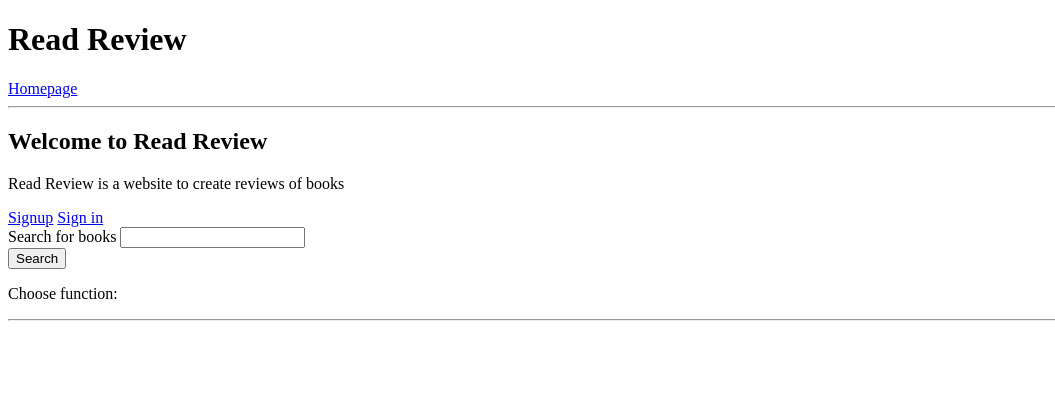
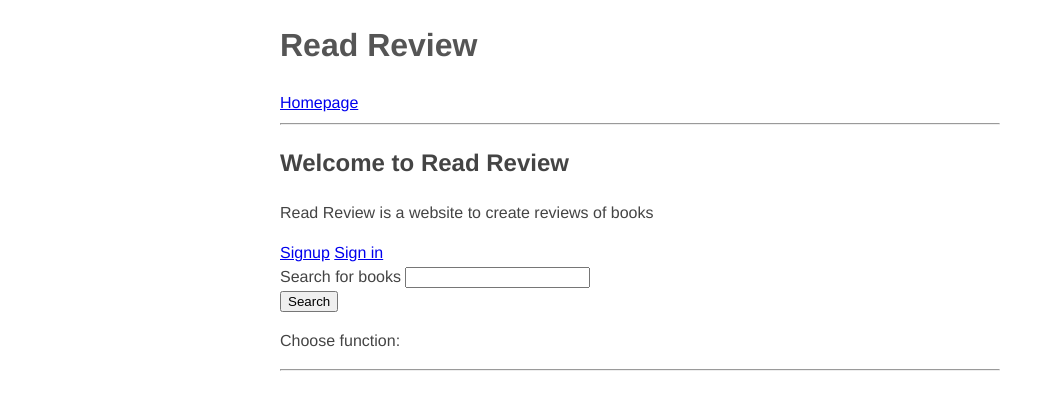
Before and after one commit to evahteri/Read-Review, a Flask app: page / in a window 1280 px wide. Shown: the top 410 px of the page, without its empty margins (0-1055 px from the left). Run offline with Flask 2, Linux system fonts and the light colour scheme.

Commit message:
started css styling

```diff
--- /dev/null
+++ b/src/static/css/main.css
@@ -0,0 +1,10 @@
+body {
+    margin: auto;
+    max-width: 45em;
+    font-family: 'Helvetica', 'Arial', sans-serif;
+    color: #444;
+    line-height: 1.5;
+}
+h1 {
+    color: #555;
+}
--- a/src/templates/book_results.html
+++ b/src/templates/book_results.html
@@ -1,7 +1,11 @@
-<h1>Search results</h1>
+<!doctype html>
+{% extends "layout.html" %}
+{% block title %}Search results{% endblock %}
+{% block content %}
 <hr>
 {% for result in results %}
 Author: {{ result.first_name }} {{ result.last_name }}<br>
 Title: {{ result.title }} <br>
 <hr>
 {% endfor %}
+{% endblock %}
--- a/src/templates/layout.html
+++ b/src/templates/layout.html
@@ -1,4 +1,7 @@
 <!doctype html>
+<link rel="stylesheet" href="static/css/main.css">
+<meta name="viewport" content="width=device-width, initial-scale=1">
+<body>
   <title>Read Review - {% block title %}{% endblock %}</title>
   <h1>Read Review</h1>
   <a href="/">Homepage</a>
@@ -14,3 +17,4 @@
   <hr>
   {% block content %}{% endblock %}
   <hr>
+</body>
```
Lines whose indentation alone changed are shown as unchanged.
